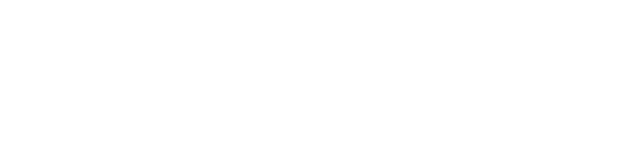
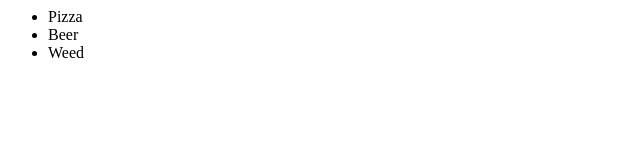
Before and after one commit to jaygraygray/Jawn, a plain HTML site: page index.html in a window 1280 px wide. Shown: the whole page, without its empty margins (0-640 px from the left). Drawn offline with Linux system fonts and the light colour scheme.

Commit message:
add unordered list about things I like

```diff
--- a/index.html
+++ b/index.html
@@ -1,3 +1,12 @@
 <html>
-
+  <head>
+  <link type="text/css" rel="stylesheet" href="style.css">
+  </head>
+  <body>
+	<ul>
+		  <li>Pizza</li>
+		  <li>Beer</li>
+		  <li>Weed</li>
+	  </ul>
+  </body>
 </html>
```
